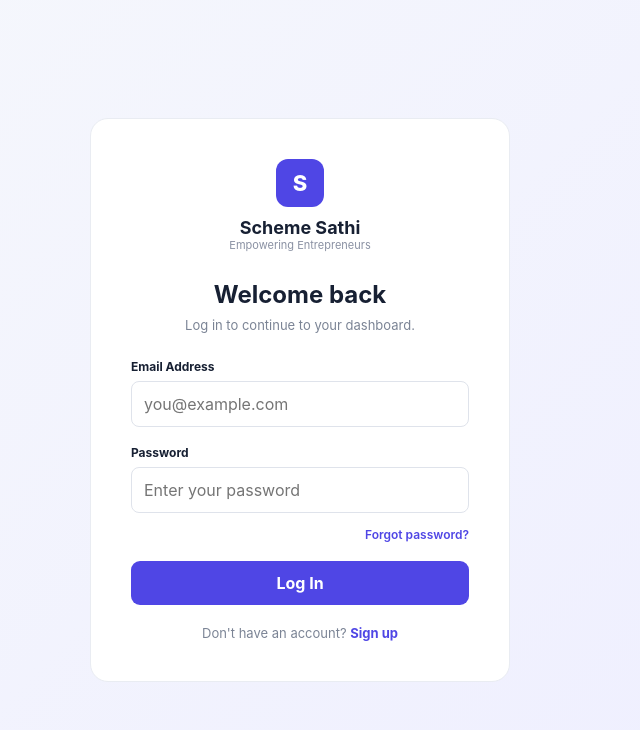
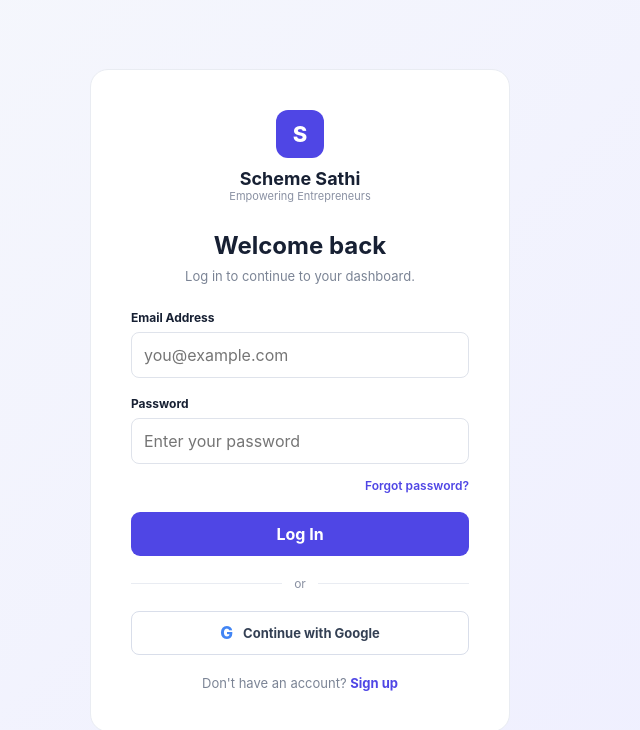
Before and after one commit to aayushgohil3009-acc/scheme-sathi, a React (Vite) app: page / in a window 1280 px wide. Shown: the top 730 px of the page, without its empty margins (340-980 px from the left). Built offline with nearby package versions, Linux system fonts and the light colour scheme; no server answers.

Commit message:
Complete Firebase authentication integration

```diff
--- a/src/App.jsx
+++ b/src/App.jsx
@@ -1,5 +1,5 @@
 import { useEffect, useState } from "react";
-import { onAuthStateChanged } from "firebase/auth";
+import { onAuthStateChanged, signOut } from "firebase/auth";
 import Navbar from "./components/Navbar";
 import Sidebar from "./components/Sidebar";
 import Login from "./pages/Login";
@@ -18,6 +18,12 @@
   const [activePage, setActivePage] = useState("Dashboard");
   const [selectedScheme, setSelectedScheme] = useState(null);
 
+  const handleLogin = (authenticatedUser) => {
+    setUser(authenticatedUser);
+  };
+
+  const handleLogout = () => signOut(auth);
+
   useEffect(() => {
     const unsubscribe = onAuthStateChanged(auth, (currentUser) => {
       setUser(currentUser);
@@ -32,7 +38,7 @@
   }
 
   if (!user) {
-    return <Login />;
+    return <Login onLogin={handleLogin} />;
   }
 
   const renderPage = () => {
@@ -72,7 +78,7 @@
       />
 
       <div className="main-area">
-        <Navbar user={user} />
+        <Navbar user={user} onLogout={handleLogout} />
         <main className="content">{renderPage()}</main>
       </div>
     </div>
--- a/src/Components/Navbar.jsx
+++ b/src/Components/Navbar.jsx
@@ -1,7 +1,4 @@
-import { signOut } from "firebase/auth";
-import { auth } from "../firebase";
-
-function Navbar({ user }) {
+function Navbar({ user, onLogout }) {
   const userName = user.displayName || user.email?.split("@")[0] || "User";
 
   return (
@@ -33,7 +30,7 @@
           </div>
         </div>
 
-        <button className="logout-btn" onClick={() => signOut(auth)}>
+        <button className="logout-btn" onClick={onLogout}>
           Logout
         </button>
 
--- a/src/Pages/Dashboard.jsx
+++ b/src/Pages/Dashboard.jsx
@@ -1,7 +1,7 @@
 import StatCard from "../components/StatCard";
 import SchemeCard from "../components/SchemeCard";
 
-function Dashboard() {
+function Dashboard({ onViewScheme }) {
 
   return (
     <div>
--- a/src/Pages/Login.jsx
+++ b/src/Pages/Login.jsx
@@ -5,9 +5,9 @@
   signInWithEmailAndPassword,
   updateProfile
 } from "firebase/auth";
-import { auth } from "../firebase";
+import { auth, googleProvider, signInWithPopup } from "../firebase";
 
-function Login() {
+function Login({ onLogin }) {
   const [isRegister, setIsRegister] = useState(false);
   const [loading, setLoading] = useState(false);
   const [error, setError] = useState("");
@@ -51,11 +51,34 @@
           form.password
         );
         await updateProfile(result.user, { displayName: form.name });
+        onLogin(result.user);
       } else {
-        await signInWithEmailAndPassword(auth, form.email, form.password);
+        const result = await signInWithEmailAndPassword(
+          auth,
+          form.email,
+          form.password
+        );
+        onLogin(result.user);
       }
     } catch (authError) {
       setError(getAuthErrorMessage(authError.code));
+    } finally {
+      setLoading(false);
+    }
+  };
+
+  const handleGoogleLogin = async () => {
+    setError("");
+    setMessage("");
+    setLoading(true);
+
+    try {
+      const result = await signInWithPopup(auth, googleProvider);
+      onLogin(result.user);
+    } catch (authError) {
+      if (authError.code !== "auth/popup-closed-by-user") {
+        setError(getAuthErrorMessage(authError.code));
+      }
     } finally {
       setLoading(false);
     }
@@ -154,6 +177,21 @@
 
         </form>
 
+        {!isRegister && (
+          <>
+            <div className="auth-divider"><span>or</span></div>
+            <button
+              type="button"
+              className="google-button"
+              onClick={handleGoogleLogin}
+              disabled={loading}
+            >
+              <span className="google-icon">G</span>
+              Continue with Google
+            </button>
+          </>
+        )}
+
         <p className="auth-switch">
           {isRegister ? (
             <>
--- a/src/firebase.js
+++ b/src/firebase.js
@@ -1,16 +1,18 @@
 import { initializeApp } from "firebase/app";
-import { getAuth } from "firebase/auth";
+import { getAuth, GoogleAuthProvider, signInWithPopup } from "firebase/auth";
 
 const firebaseConfig = {
-  apiKey: "AIzaSyCjcsaaQh-fTCwLCwVx16rmKlOF0fOwyzU",
-  authDomain: "scheme-sathi-342c9.firebaseapp.com",
-  projectId: "scheme-sathi-342c9",
-  storageBucket: "scheme-sathi-342c9.firebasestorage.app",
-  messagingSenderId: "325916305507",
-  appId: "1:325916305507:web:8a4dbf28b7d890d3f43056",
-  measurementId: "G-K6JN5ZJLYY"
+  apiKey: import.meta.env.VITE_FIREBASE_API_KEY,
+  authDomain: import.meta.env.VITE_FIREBASE_AUTH_DOMAIN,
+  projectId: import.meta.env.VITE_FIREBASE_PROJECT_ID,
+  storageBucket: import.meta.env.VITE_FIREBASE_STORAGE_BUCKET,
+  messagingSenderId: import.meta.env.VITE_FIREBASE_MESSAGING_SENDER_ID,
+  appId: import.meta.env.VITE_FIREBASE_APP_ID,
+  measurementId: import.meta.env.VITE_FIREBASE_MEASUREMENT_ID
 };
 
 const app = initializeApp(firebaseConfig);
 
 export const auth = getAuth(app);
+export const googleProvider = new GoogleAuthProvider();
+export { signInWithPopup };
--- a/src/index.css
+++ b/src/index.css
@@ -1111,6 +1111,56 @@
   cursor: pointer;
 }
 
+.auth-divider {
+  display: flex;
+  align-items: center;
+  gap: 12px;
+  margin: 20px 0;
+  color: #8a91a3;
+  font-size: 12px;
+}
+
+.auth-divider::before,
+.auth-divider::after {
+  content: "";
+  flex: 1;
+  height: 1px;
+  background: #e9ecf2;
+}
+
+.google-button {
+  width: 100%;
+  display: flex;
+  align-items: center;
+  justify-content: center;
+  gap: 10px;
+  padding: 11px 16px;
+  border: 1px solid #d9deea;
+  border-radius: 8px;
+  background: #fff;
+  color: #344054;
+  font-size: 13px;
+  font-weight: 700;
+  cursor: pointer;
+}
+
+.google-button:hover {
+  border-color: #4f46e5;
+  background: #f8f9ff;
+}
+
+.google-button:disabled,
+.primary-button:disabled {
+  opacity: 0.65;
+  cursor: not-allowed;
+}
+
+.google-icon {
+  color: #4285f4;
+  font-size: 17px;
+  font-weight: 800;
+}
+
 /* LOGOUT BUTTON */
 
 .logout-btn {
```
Also changed, not shown: 2 other files (tests, documents, lock files or other folders).
